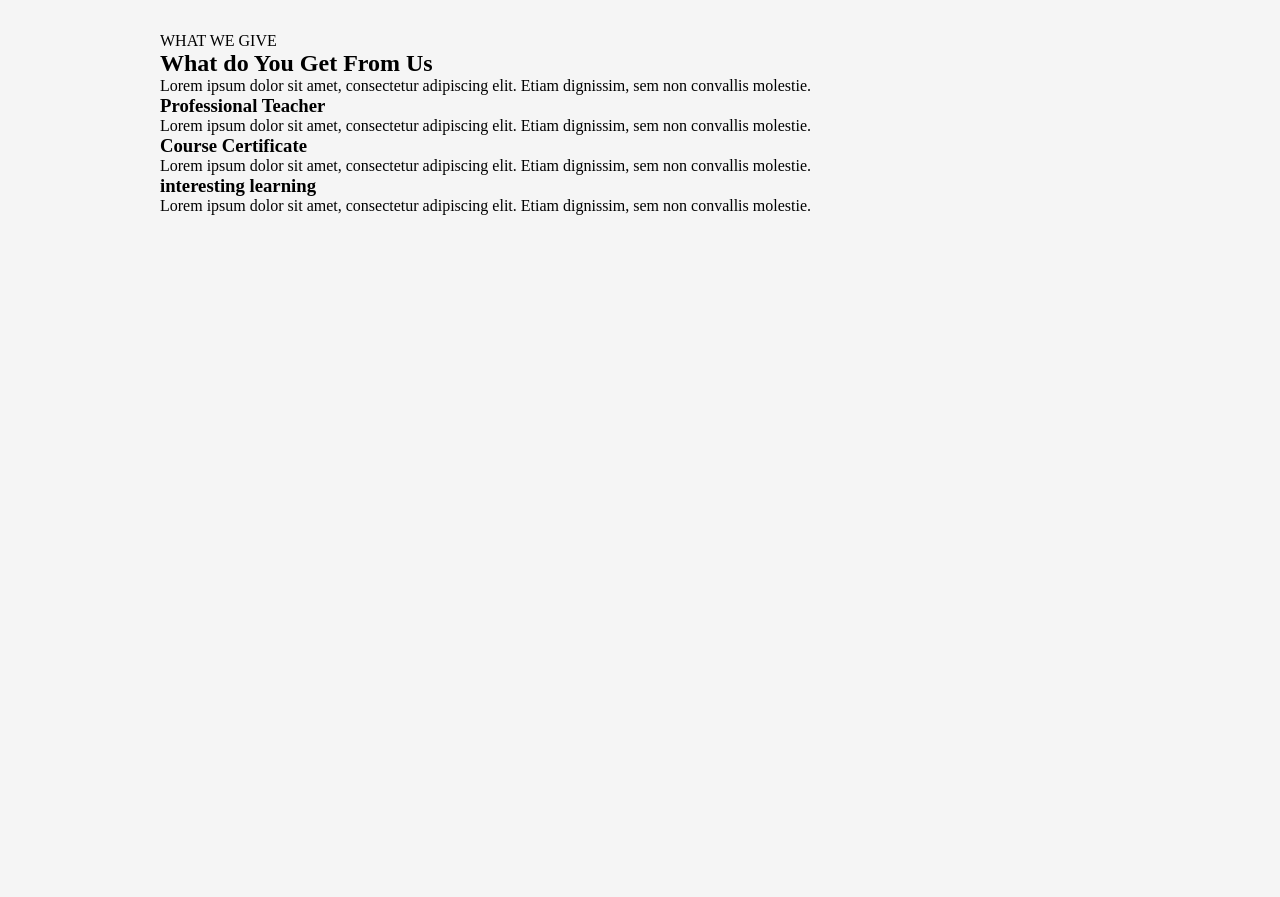
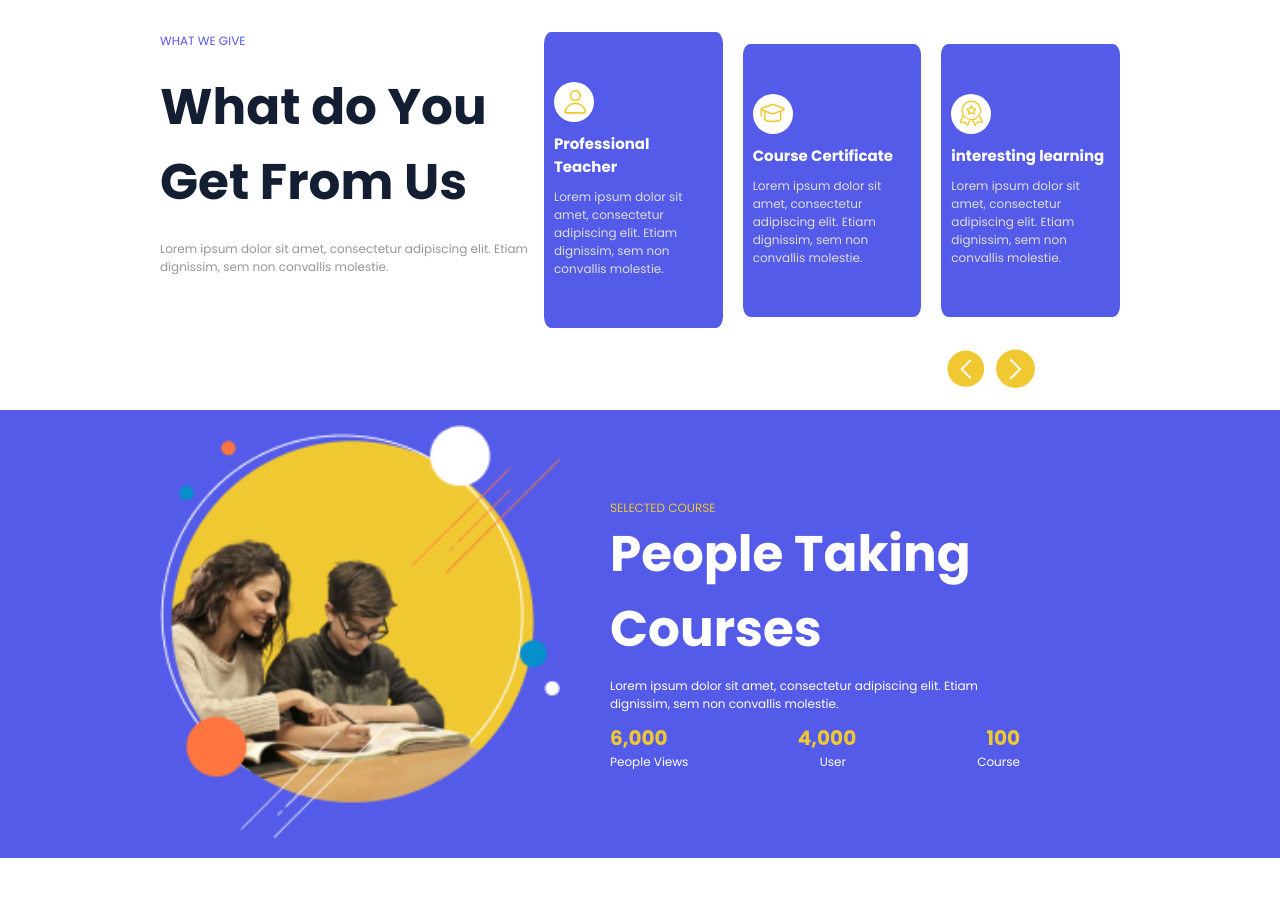
Before and after one commit to Tala99/FrontEndCourseFigma, a plain HTML site: page index.html in a window 1280 px wide. Shown: the part 651-1548 px from the top of the page. Drawn offline with Linux system fonts and the light colour scheme.

Commit message:
new edits

```diff
--- a/assets/css/base.css
+++ b/assets/css/base.css
@@ -6,13 +6,13 @@
 }
 body{
     height: 50000px;
-    background-color: #F5F5F5;
+    background-color: white;
 }
 
 .container{
     margin: auto;
+    width: 75%;
 
-    width: 75%;
 
 }
 a{
--- a/assets/css/main.css
+++ b/assets/css/main.css
@@ -167,3 +167,180 @@
     width:400px;
 }
 /* end begins*/
+/*.box-color{
+    height: 450px;
+    width: 700px;
+    background-color: #F5F5F5;
+    position: absolute;
+    left: 150px;
+    top: 400px;
+    opacity: 0.7;
+    z-index: -1;
+}*/
+
+/*give*/
+.give{
+}
+.give .container{
+    display: flex;
+}
+.description-give{
+    display: flex;
+    flex-wrap: wrap;
+    flex-direction: column;
+    gap: 20px;
+    flex: 2;
+}
+.description-give span{
+    color: #545BE8;
+    font-family:Poppins;
+    font-size: 12px;
+}
+.description-give h2{
+    color: #141E32;
+    font-family:Poppins;
+    font-size: 50px;
+}
+.description-give p{
+    font-family:Poppins;
+    color: #969696;
+    font-size: 12px;
+
+}
+.cards-give{
+    flex: 3;
+    display: flex;
+    flex-wrap: wrap;
+    gap: 20px;
+    align-items: center;
+}
+.cards-give .card-give{
+    width: calc((100% - 40px) / 3);
+    background-color: #545BE8;
+    padding: 50px 10px;
+    border-radius: 4%;
+}
+.card-give .give-img{
+    width: 40px;
+    height:40px;
+    background-color:white;
+    border-radius: 50%;
+    display: flex;
+    align-items: center;
+    justify-content: center;
+}
+.card-give .give-img img{
+    width: 25px;
+}
+.card-give h3{
+    color: white;
+    font-family:Poppins;
+    font-size: 15px;
+    padding: 10px 0;
+
+}
+.card-give p{
+    padding-right: 0;
+    font-family:Poppins;
+    color: #DDDDDD;
+    font-size: 12px;
+}
+@media (max-width:1120px)
+{ .give .container{
+    display: block;
+    }
+    .cards-give .card-give{
+     width: calc((100% - 40px) / 2);
+
+ }
+
+}
+@media (max-width:800px){
+    .cards-give .card-give{
+        width: calc(100% - 40px);
+
+    }
+
+}
+/*end give*/
+/*arrow*/
+.arrow .container{
+    width: 65%;
+}
+.arrow .two-icons{
+    display: flex;
+    gap: 10px;
+    justify-content: flex-end;
+    padding: 20px;
+
+}
+@media (max-width:1120px){
+    .arrow .container{
+        width: 100px;
+    }
+    .arrow .two-icons{
+        display: flex;
+        justify-content: center;
+    }
+}
+.arrow .two-icons img{
+    width: 40px;
+}
+/*end arrow*/
+/*selected*/
+.selected{
+    background-color: #545BE8;
+    padding-block: 15px;
+}
+.selected .container{
+    display: flex;
+    flex-wrap:wrap ;
+    gap: 20px;
+    align-items: center;
+
+}
+
+.selected .selected-img img{
+    width: 400px;
+}
+.selected .description-selected {
+    width: calc((100% - 20px) / 2);
+    /*background-color: #969696;*/
+    padding: 30px;
+   }
+   .selected .description-selected span{
+    font-size: 12px;
+    font-family:Poppins;
+    color: #F0C932;
+   }
+   .selected .description-selected h2{
+    color: white;
+    font-family:Poppins;
+    font-size: 50px;
+   }
+   .selected .description-selected p{
+    font-size: 12px;
+    font-family:Poppins;
+    color: white;
+    padding: 10px 0;
+   }
+   .description-selected .selected-span{
+
+
+   }
+   .selected-span .section-num-span{
+    display: flex;
+    flex-wrap: wrap;
+    justify-content:space-between;
+   }
+   .selected-span .section-num-span span{
+    font-size: 20px;
+   }
+   .selected-span .selected-word-span{
+    display: flex;
+    flex-wrap: wrap;
+    justify-content:space-between;
+   }
+   .selected-span .selected-word-span span{
+    color: white;
+   }
--- a/index.html
+++ b/index.html
@@ -52,13 +52,18 @@
                         <a href="#"><i class="fa-solid fa-circle-play"></i>Play video</a>
                     </div>
                 </div>
+
                 <div class="img-begins">
                     <img src="./assets/img/begins-img.png" alt="girl with glasses using laptop">
                 </div>
+
             </div>
         </section>
+        <div class="box-color"></div>
+
         <section class="give">
             <div class="container">
+
                 <div class="description-give">
                     <span>WHAT WE GIVE</span>
                     <h2>What do You Get From Us</h2>
@@ -68,23 +73,58 @@
                 </div>
                 <div class="cards-give">
                     <div class="card-give">
-                        <i></i>
+                        <div class="give-img"><img src="./assets/img/user.svg" alt="user"></div>
                         <h3>Professional Teacher</h3>
-                        <p>Lorem ipsum dolor sit amet, consectetur adipiscing elit. Etiam dignissim, sem non convallis molestie.</p>
+                        <p>Lorem ipsum dolor sit amet, consectetur adipiscing elit. Etiam dignissim, sem non convallis
+                            molestie.</p>
                     </div>
-                    <div>
-                        <i></i>
+                    <div class="card-give">
+                        <div class="give-img"><img src="./assets/img/graduat.svg" alt="graduat"></div>
                         <h3>Course Certificate</h3>
-                        <p>Lorem ipsum dolor sit amet, consectetur adipiscing elit. Etiam dignissim, sem non convallis molestie.</p>
+                        <p>Lorem ipsum dolor sit amet, consectetur adipiscing elit. Etiam dignissim, sem non convallis
+                            molestie.</p>
                     </div>
-                    <div>
-                        <i></i>
+                    <div class="card-give">
+                        <div class="give-img"><img src="./assets/img/Intresting.svg" alt="interesting"></div>
                         <h3>interesting learning</h3>
-                        <p>Lorem ipsum dolor sit amet, consectetur adipiscing elit. Etiam dignissim, sem non convallis molestie.</p>
+                        <p>Lorem ipsum dolor sit amet, consectetur adipiscing elit. Etiam dignissim, sem non convallis
+                            molestie.</p>
+                    </div>
+                </div>
+
+            </div>
+        </section>
+        <section class="arrow">
+            <div class="container">
+                <div class="two-icons">
+                    <img src="./assets/img/left.svg" alt="left arrow">
+                    <img src="./assets/img/right.svg" alt="right arrow">
+                </div>
+            </div>
+        </section>
+        <section class="selected">
+            <div class="container">
+                <div class="selected-img">
+                    <img src="./assets/img/selected-img.png" alt="girl and boy are studing">
+                </div>
+                <div class="description-selected">
+                    <span>SELECTED COURSE</span>
+                    <h2>People Taking Courses</h2>
+                    <p>Lorem ipsum dolor sit amet, consectetur adipiscing elit. Etiam dignissim, sem non convallis molestie.</p>
+                    <div class="selected-span">
+                        <div class="section-num-span active">
+                            <span>6,000</span>
+                            <span>4,000</span>
+                            <span>100</span>
+                        </div>
+                        <div class="selected-word-span">
+                            <span>People Views</span>
+                            <span>User</span>
+                            <span>Course</span>
+                        </div>
                     </div>
                 </div>
             </div>
-
         </section>
     </main>
 </body>
```
Also changed, not shown: assets/img/Intresting.svg (added), assets/img/graduat.svg (added), assets/img/left.svg (added), assets/img/right.svg (added), assets/img/selected-img.png (added), assets/img/user.svg (added).
